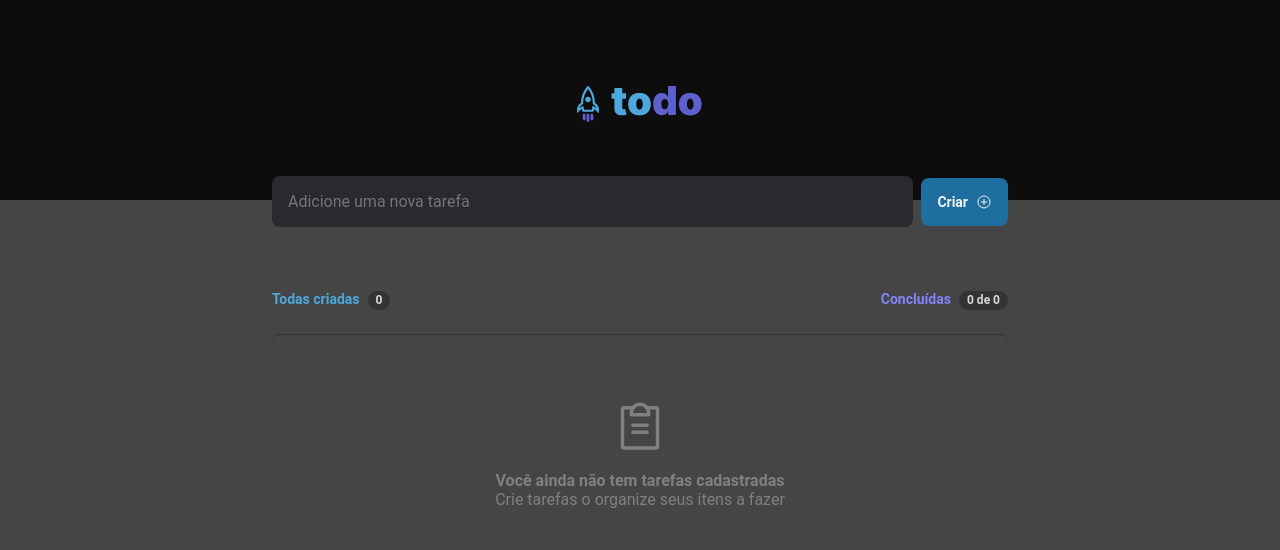
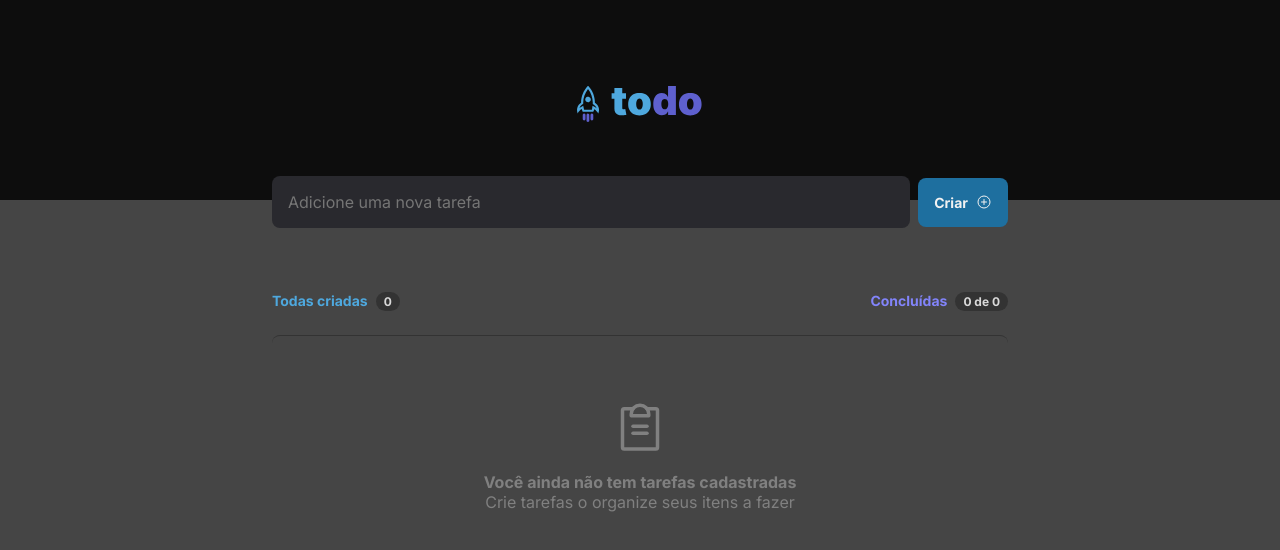
Before and after one commit to ignite-pedro/task-app, a React (Vite) app: page / in a window 1280 px wide. Shown: the top 550 px of the page. Built offline with nearby package versions, Linux system fonts and the light colour scheme.

Commit message:
Add Inter font

```diff
--- a/index.html
+++ b/index.html
@@ -1,13 +1,19 @@
 <!DOCTYPE html>
 <html lang="en">
+
 <head>
   <meta charset="UTF-8" />
   <link rel="icon" type="image/svg+xml" href="/vite.svg" />
   <meta name="viewport" content="width=device-width, initial-scale=1.0" />
+  <link rel="preconnect" href="https://fonts.googleapis.com" />
+  <link rel="preconnect" href="https://fonts.gstatic.com" crossorigin />
+  <link href="https://fonts.googleapis.com/css2?family=Inter:wght@400;700&display=swap" rel="stylesheet" />
   <title>Vite + React + TS</title>
 </head>
+
 <body>
   <div id="root"></div>
   <script type="module" src="/src/main.tsx"></script>
 </body>
+
 </html>
--- a/src/global.css
+++ b/src/global.css
@@ -31,7 +31,7 @@
 input,
 textarea,
 button {
-  font-family: "Roboto", sans-serif;
+  font-family: 'Inter', sans-serif;
   font-weight: 400;
   font-size: 1rem;
 }
```
Lines whose indentation alone changed are shown as unchanged.
